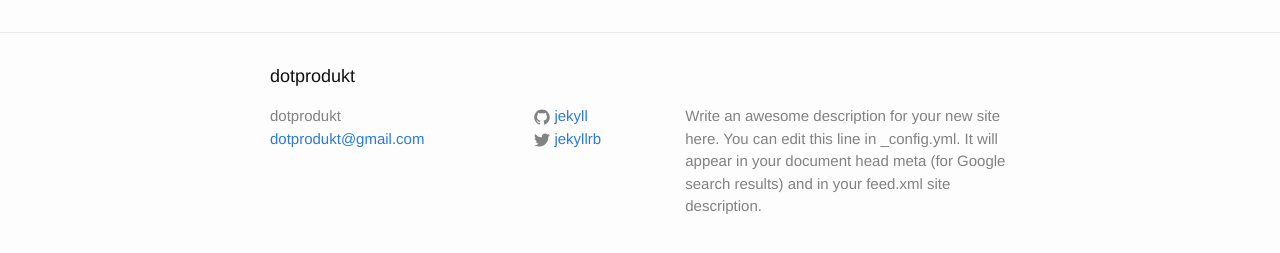
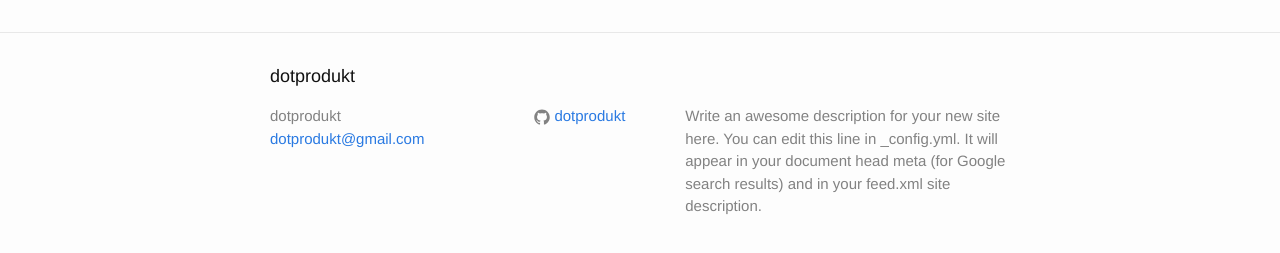
Before and after one commit to dotprodukt/dotprodukt.github.io, a Jekyll site: the page built from index.html, in a window 1280 px wide. Shown: the part 264-517 px from the top of the page. Built offline with Jekyll 4.4.1, drawn with Linux system fonts in a browser that asks for light colours.

Commit message:
forgot to save config

```diff
--- a/_config.yml
+++ b/_config.yml
@@ -13,9 +13,8 @@ description: > # this means to ignore newlines until "baseurl:"
   line in _config.yml. It will appear in your document head meta (for
   Google search results) and in your feed.xml site description.
 baseurl: "" # the subpath of your site, e.g. /blog
-url: "http://yourdomain.com" # the base hostname & protocol for your site
-twitter_username: jekyllrb
-github_username:  jekyll
+url: "http://dotprodukt.github.io" # the base hostname & protocol for your site
+github_username: dotprodukt
 
 # Build settings
 markdown: kramdown
```
